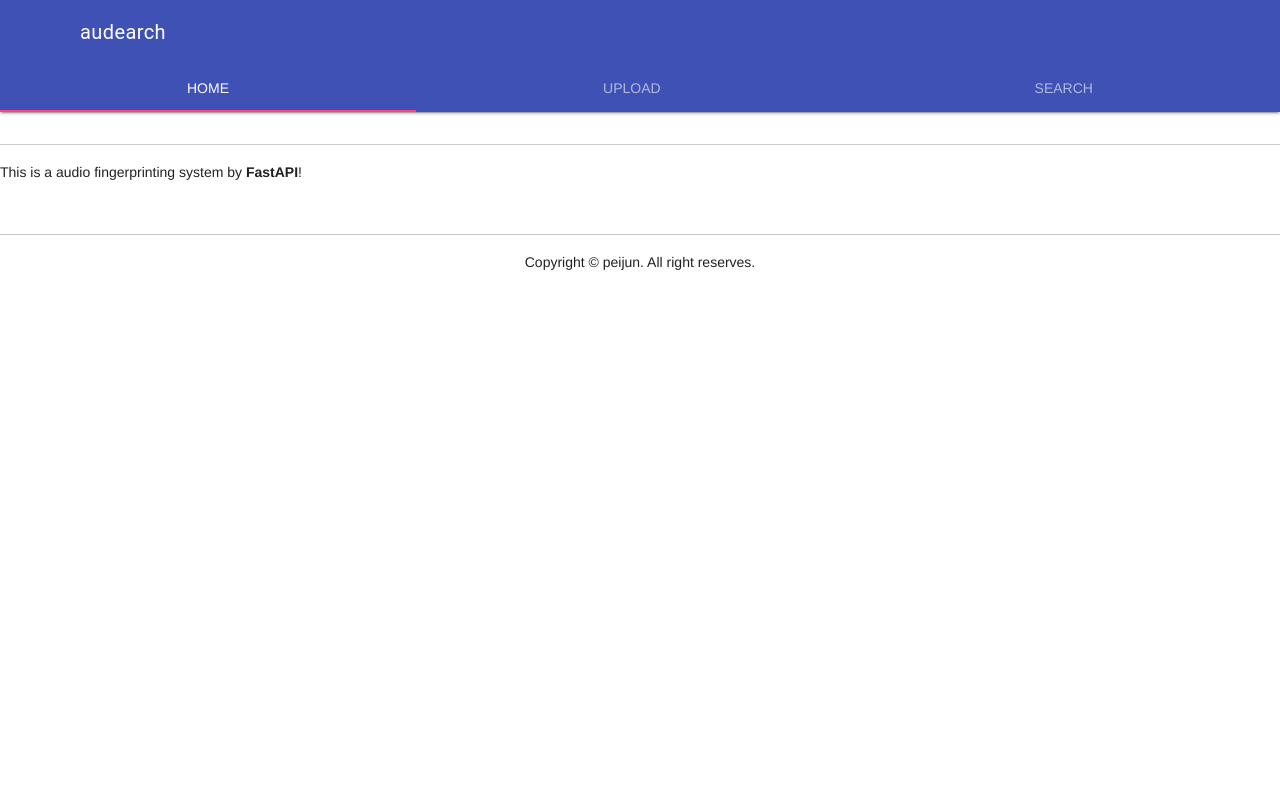
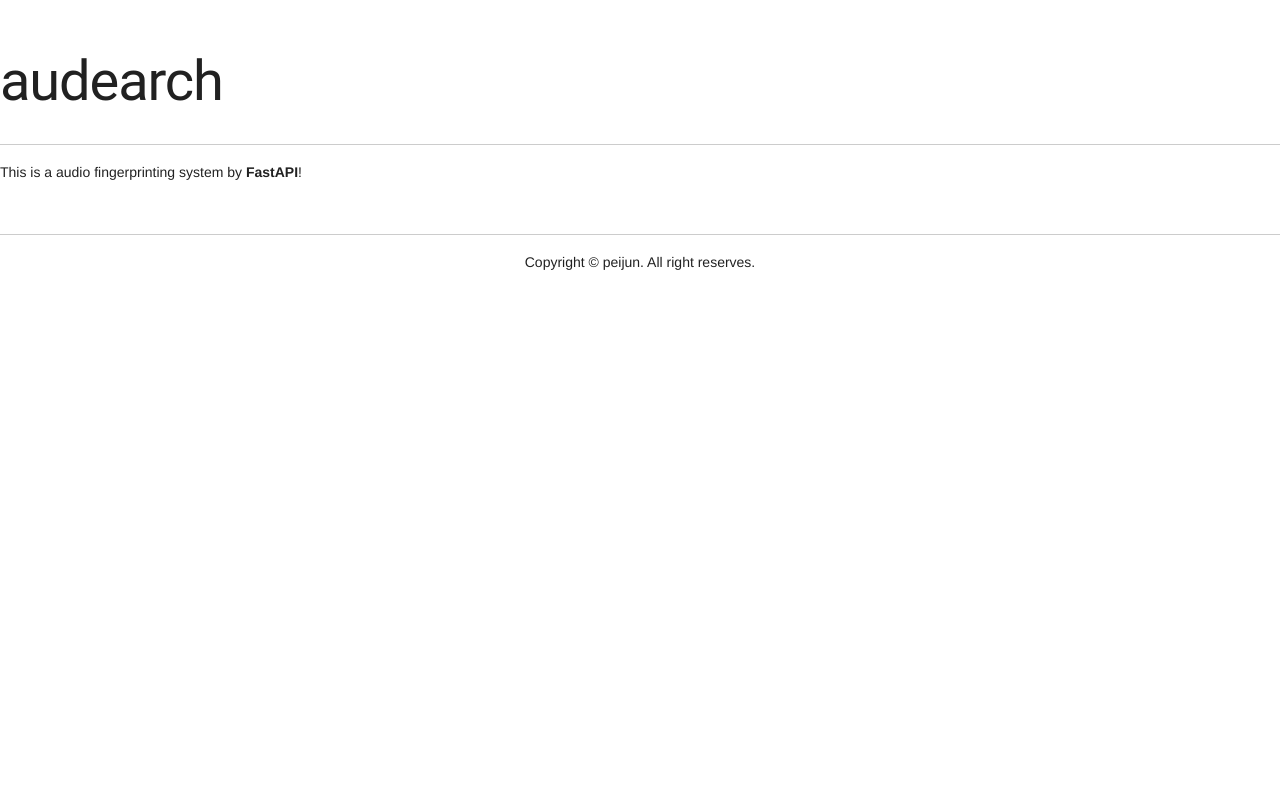
Before and after one commit to audearch/audearch-web, a FastAPI app: page / in a window 1280 px wide. Run offline with FastAPI, Linux system fonts and the light colour scheme.

Commit message:
refactor: 見栄えを変更

```diff
--- a/audearch-web/templates/index.html
+++ b/audearch-web/templates/index.html
@@ -1,35 +1,5 @@
 {% extends "layout.html" %}
 {% block content %}
-<!-- Simple header with fixed tabs. -->
-<div class="mdl-layout mdl-js-layout mdl-layout--fixed-header
-            mdl-layout--fixed-tabs">
-  <header class="mdl-layout__header">
-    <div class="mdl-layout__header-row">
-      <!-- Title -->
-      <span class="mdl-layout-title">audearch</span>
-    </div>
-    <!-- Tabs -->
-    <div class="mdl-layout__tab-bar mdl-js-ripple-effect">
-      <a href="/" class="mdl-layout__tab is-active">home</a>
-      <a href="/upload" class="mdl-layout__tab">upload</a>
-      <a href="/search" class="mdl-layout__tab">search</a>
-    </div>
-  </header>
-  <div class="mdl-layout__drawer">
-    <span class="mdl-layout-title">audearch</span>
-  </div>
-  <main class="mdl-layout__content">
-    <section class="mdl-layout__tab-panel is-active" id="fixed-tab-1">
-      <div class="page-content"><!-- Your content goes here --></div>
-    </section>
-    <section class="mdl-layout__tab-panel" id="fixed-tab-2">
-      <div class="page-content"><!-- Your content goes here --></div>
-    </section>
-    <section class="mdl-layout__tab-panel" id="fixed-tab-3">
-      <div class="page-content"><!-- Your content goes here --></div>
-    </section>
-  </main>
-</div>
 <br>
 <div class="row">
     <div class="col-md-10">
```
Also changed, not shown: audearch-web/templates/upload.html (+0 -30 lines).
